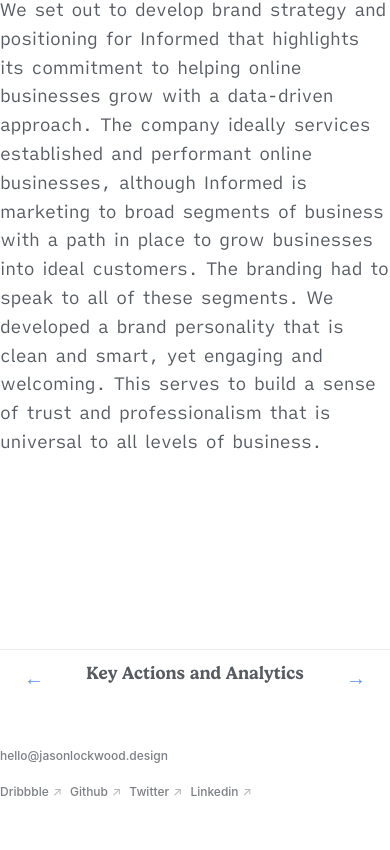
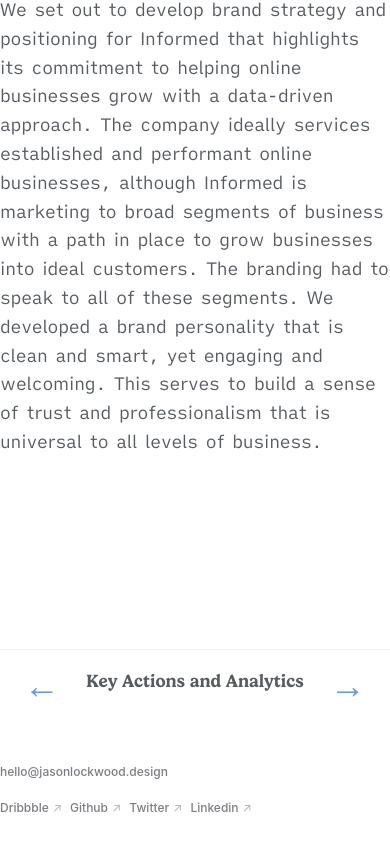
Before and after one commit to jasonlockwood/jasonlockwood.design, a Next.js app: page /keyuseractions in a window 390 px wide. Shown: the part 5418-6268 px from the top of the page. Built offline with nearby package versions, Linux system fonts and the light colour scheme.

Commit message:
Increased size of pagination
better optimized for mobile and more prominent for desktop

```diff
--- a/components/textbutton.js
+++ b/components/textbutton.js
@@ -3,7 +3,7 @@
 import { theme } from "../styles/theme";
 
 const TextButton = styled.button`
-  margin: ${theme.space[3]} ${theme.space[0]};
+  margin: ${theme.space[4]} ${theme.space[0]};
   display: flex;
   color: ${theme.light.colors.shade_80};
   font-size: ${theme.fontSizes[2]};
@@ -24,7 +24,7 @@
     top: 4px;
     margin-left:8px;
     color: ${theme.light.colors.primary};
-    font-size: ${theme.fontSizes[3]};
+    font-size: ${theme.fontSizes[5]};
     line-height: 1rem;
     padding-right: 8px;
   }
@@ -42,7 +42,7 @@
     top: 4px;
     margin-right:8px;
     color: ${theme.light.colors.primary};
-    font-size: ${theme.fontSizes[3]};
+    font-size: ${theme.fontSizes[5]};
     line-height: 1rem;
     padding-left: 8px;
   }
```
